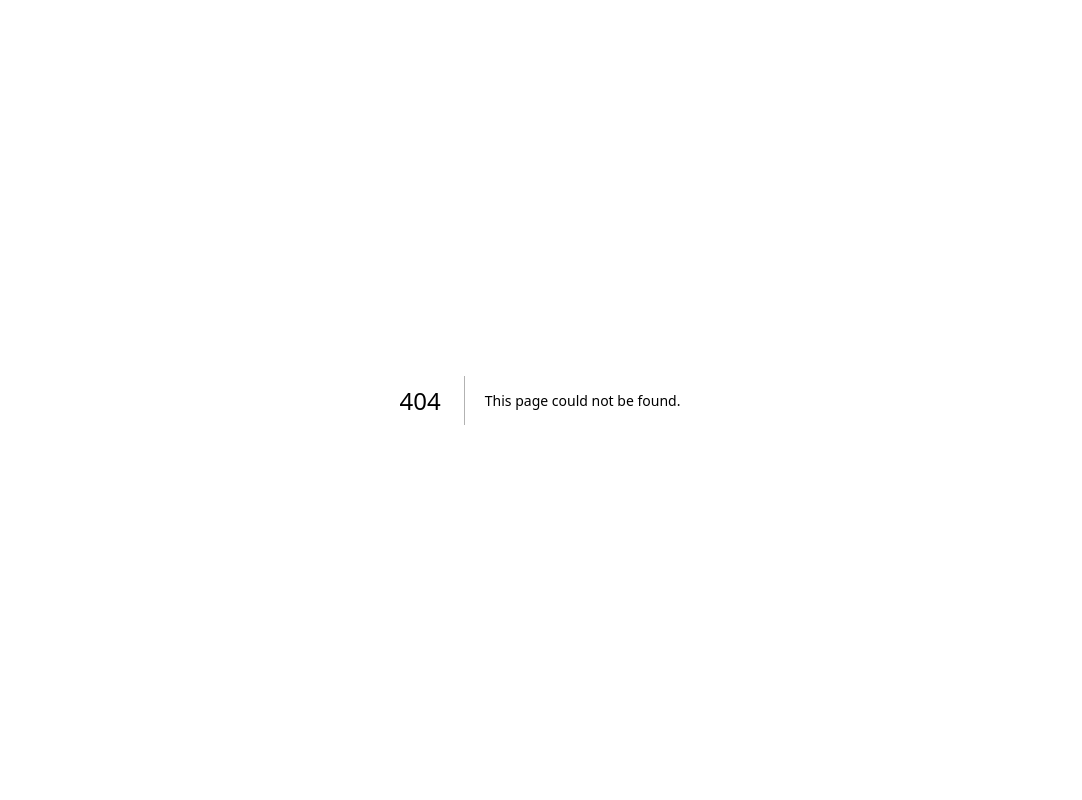
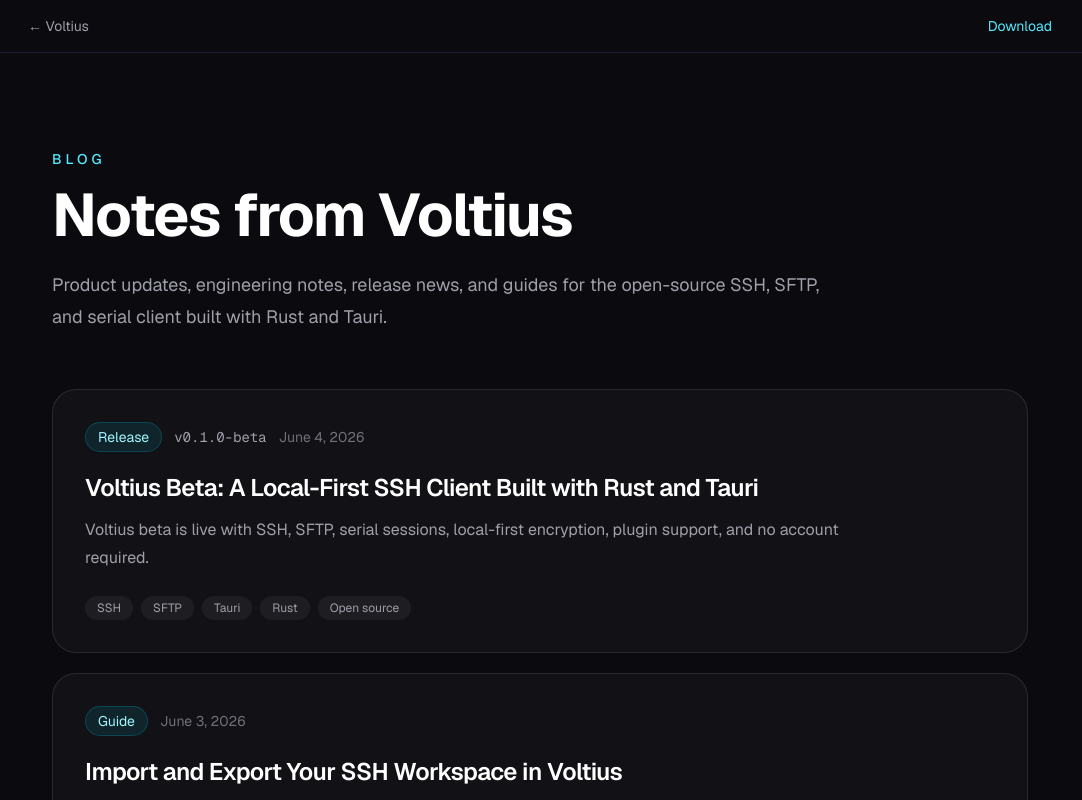
Before and after one commit to VoltiusApp/web, a Next.js app in the folder landing/: page /blog in a window 1280 px wide. Before the commit this address had no page. Shown: the top 800 px of the page, without its empty margins (100-1182 px from the left). Built offline with nearby package versions, Linux system fonts and the light colour scheme.

Commit message:
rename changelog section to blog

```diff
--- a/landing/app/changelog/[slug]/page.tsx
+++ b/landing/app/blog/[slug]/page.tsx
@@ -3,27 +3,27 @@
 import { notFound } from "next/navigation";
 import { MDXRemote } from "next-mdx-remote/rsc";
 import {
-  formatChangelogDate,
-  getChangelogPost,
-  getChangelogPosts,
-} from "../../lib/changelog";
+  formatBlogDate,
+  getBlogPost,
+  getBlogPosts,
+} from "../../lib/blog";
 import { mdxComponents } from "../../../mdx-components";
 
-type ChangelogPostPageProps = {
+type BlogPostPageProps = {
   params: Promise<{ slug: string }>;
 };
 
 export function generateStaticParams() {
-  return getChangelogPosts().map((post) => ({ slug: post.slug }));
+  return getBlogPosts().map((post) => ({ slug: post.slug }));
 }
 
-export async function generateMetadata({ params }: ChangelogPostPageProps): Promise<Metadata> {
+export async function generateMetadata({ params }: BlogPostPageProps): Promise<Metadata> {
   const { slug } = await params;
-  const post = getChangelogPost(slug);
+  const post = getBlogPost(slug);
 
   if (!post) {
     return {
-      title: "Changelog — Voltius",
+      title: "Blog — Voltius",
     };
   }
 
@@ -40,9 +40,9 @@
   };
 }
 
-export default async function ChangelogPostPage({ params }: ChangelogPostPageProps) {
+export default async function BlogPostPage({ params }: BlogPostPageProps) {
   const { slug } = await params;
-  const post = getChangelogPost(slug);
+  const post = getBlogPost(slug);
 
   if (!post) notFound();
 
@@ -50,8 +50,8 @@
     <div className="min-h-screen bg-[#0a0a0f] text-[#f0f0f5]">
       <header className="border-b border-[#1e1e2e] px-6 py-4">
         <div className="mx-auto flex max-w-3xl items-center justify-between">
-          <Link href="/changelog" className="text-sm text-zinc-400 transition-colors hover:text-zinc-200">
-            ← Changelog
+          <Link href="/blog" className="text-sm text-zinc-400 transition-colors hover:text-zinc-200">
+            ← Blog
           </Link>
           <Link href="/" className="text-sm text-zinc-500 transition-colors hover:text-zinc-300">
             Voltius
@@ -65,7 +65,7 @@
             {post.category}
           </span>
           {post.version && <span className="font-mono text-zinc-400">{post.version}</span>}
-          <time dateTime={post.date}>{formatChangelogDate(post.date)}</time>
+          <time dateTime={post.date}>{formatBlogDate(post.date)}</time>
         </div>
 
         <h1 className="text-4xl font-bold tracking-tight text-white sm:text-5xl">
--- a/landing/app/changelog/page.tsx
+++ b/landing/app/blog/page.tsx
@@ -1,16 +1,16 @@
 import type { Metadata } from "next";
 import Link from "next/link";
 import Footer from "../components/Footer";
-import { formatChangelogDate, getChangelogPosts } from "../lib/changelog";
+import { formatBlogDate, getBlogPosts } from "../lib/blog";
 
 export const metadata: Metadata = {
-  title: "Changelog — Voltius",
+  title: "Blog — Voltius",
   description:
-    "Product updates, release notes, and engineering news from Voltius, the open-source SSH, SFTP, and serial client.",
+    "Product updates, engineering notes, and guides from Voltius, the open-source SSH, SFTP, and serial client.",
 };
 
-export default function ChangelogPage() {
-  const posts = getChangelogPosts();
+export default function BlogPage() {
+  const posts = getBlogPosts();
 
   return (
     <div className="min-h-screen bg-[#0a0a0f] text-[#f0f0f5]">
@@ -28,14 +28,14 @@
       <main className="mx-auto max-w-5xl px-6 py-16 sm:py-24">
         <div className="max-w-3xl">
           <p className="mb-4 text-sm font-medium uppercase tracking-[0.28em] text-cyan-300">
-            Changelog
+            Blog
           </p>
           <h1 className="text-4xl font-bold tracking-tight text-white sm:text-6xl">
-            Product updates from Voltius
+            Notes from Voltius
           </h1>
           <p className="mt-6 text-lg leading-8 text-zinc-400">
-            Release notes, product news, and technical updates for the open-source SSH,
-            SFTP, and serial client built with Rust and Tauri.
+            Product updates, engineering notes, release news, and guides for the open-source
+            SSH, SFTP, and serial client built with Rust and Tauri.
           </p>
         </div>
 
@@ -45,13 +45,13 @@
               key={post.slug}
               className="group rounded-3xl border border-white/10 bg-white/[0.03] p-6 transition-colors hover:border-cyan-400/40 hover:bg-white/[0.05] sm:p-8"
             >
-              <Link href={`/changelog/${post.slug}`} className="block">
+              <Link href={`/blog/${post.slug}`} className="block">
                 <div className="mb-5 flex flex-wrap items-center gap-3 text-sm text-zinc-500">
                   <span className="rounded-full border border-cyan-400/20 bg-cyan-400/10 px-3 py-1 text-cyan-200">
                     {post.category}
                   </span>
                   {post.version && <span className="font-mono text-zinc-400">{post.version}</span>}
-                  <span>{formatChangelogDate(post.date)}</span>
+                  <span>{formatBlogDate(post.date)}</span>
                 </div>
                 <h2 className="text-2xl font-semibold tracking-tight text-white transition-colors group-hover:text-cyan-100">
                   {post.title}
--- a/landing/app/components/Footer.tsx
+++ b/landing/app/components/Footer.tsx
@@ -29,8 +29,8 @@
           <a href="https://docs.voltius.app" className="hover:text-zinc-300 transition-colors">
             Docs
           </a>
-          <Link href="/changelog" className="hover:text-zinc-300 transition-colors">
-            Changelog
+          <Link href="/blog" className="hover:text-zinc-300 transition-colors">
+            Blog
           </Link>
           <Link href="/#pricing" className="hover:text-zinc-300 transition-colors">
             Pricing
--- a/landing/app/components/Navbar.tsx
+++ b/landing/app/components/Navbar.tsx
@@ -10,7 +10,7 @@
   { label: "Features", href: "#features" },
   { label: "Demo", href: "#demo" },
   { label: "Pricing", href: "#pricing" },
-  { label: "Changelog", href: "/changelog" },
+  { label: "Blog", href: "/blog" },
   { label: "Download", href: "#download" },
 ];
 
--- a/landing/app/lib/changelog.ts
+++ b/landing/app/lib/blog.ts
@@ -2,7 +2,7 @@
 import path from "node:path";
 import matter from "gray-matter";
 
-export type ChangelogPost = {
+export type BlogPost = {
   slug: string;
   title: string;
   description: string;
@@ -14,11 +14,11 @@
   content: string;
 };
 
-const changelogDir = path.join(process.cwd(), "content", "changelog");
+const blogContentDir = path.join(process.cwd(), "content", "blog");
 
-function readPost(fileName: string): ChangelogPost {
+function readPost(fileName: string): BlogPost {
   const slug = fileName.replace(/\.mdx$/, "");
-  const fullPath = path.join(changelogDir, fileName);
+  const fullPath = path.join(blogContentDir, fileName);
   const file = fs.readFileSync(fullPath, "utf8");
   const { data, content } = matter(file);
 
@@ -37,22 +37,22 @@
 
 function readPosts() {
   return fs
-    .readdirSync(changelogDir)
+    .readdirSync(blogContentDir)
     .filter((fileName) => fileName.endsWith(".mdx"))
     .map(readPost);
 }
 
-export function getChangelogPosts() {
+export function getBlogPosts() {
   return readPosts()
     .filter((post) => !post.draft)
     .sort((a, b) => Date.parse(b.date) - Date.parse(a.date));
 }
 
-export function getChangelogPost(slug: string) {
-  return getChangelogPosts().find((post) => post.slug === slug);
+export function getBlogPost(slug: string) {
+  return getBlogPosts().find((post) => post.slug === slug);
 }
 
-export function formatChangelogDate(date: string) {
+export function formatBlogDate(date: string) {
   return new Intl.DateTimeFormat("en", {
     month: "long",
     day: "numeric",
--- a/landing/content/changelog/import-export-ssh-workspace.mdx
+++ b/landing/content/blog/import-export-ssh-workspace.mdx
@@ -53,7 +53,7 @@
 
 That optional encryption matters because export files can contain infrastructure metadata and credentials depending on what you choose to include. A readable export is useful for migration. An encrypted export is better for storage, archival, and moving backups between devices.
 
-If you want to sync the encrypted workspace between devices instead of moving export files manually, read [Local-First SSH with End-to-End Encrypted Sync](/changelog/local-first-e2ee-sync).
+If you want to sync the encrypted workspace between devices instead of moving export files manually, read [Local-First SSH with End-to-End Encrypted Sync](/blog/local-first-e2ee-sync).
 
 For infrastructure software, trust is partly about encryption and security. It is also about reversibility. A tool that can import your data but cannot export it cleanly still creates lock-in.
 
@@ -65,11 +65,11 @@
 
 If you later enable sync, Voltius syncs encrypted data. The sync backend does not receive plaintext hostnames, usernames, keys, passwords, or notes.
 
-This same local-first direction is introduced in the [Voltius beta launch post](/changelog/voltius-beta-launch).
+This same local-first direction is introduced in the [Voltius beta launch post](/blog/voltius-beta-launch).
 
 ## Where this belongs
 
-Specific importer walkthroughs are probably better as docs than changelog posts. A changelog article should explain the product direction: Voltius treats SSH data as portable user-owned data.
+Specific importer walkthroughs are probably better as docs than blog posts. This article should explain the product direction: Voltius treats SSH data as portable user-owned data.
 
 The detailed steps can live in documentation, while the product principle stays simple: import when you arrive, export whenever you want, and keep the core SSH workflow local-first.
 
--- a/landing/content/changelog/local-first-e2ee-sync.mdx
+++ b/landing/content/blog/local-first-e2ee-sync.mdx
@@ -50,7 +50,7 @@
 
 Voltius currently has two sync paths with different tradeoffs: encrypted Gist sync and paid Voltius cloud sync.
 
-For one-off backups or migrations instead of continuous sync, see [Import and Export Your SSH Workspace in Voltius](/changelog/import-export-ssh-workspace).
+For one-off backups or migrations instead of continuous sync, see [Import and Export Your SSH Workspace in Voltius](/blog/import-export-ssh-workspace).
 
 ## Free encrypted Gist sync
 
--- a/landing/content/changelog/sftp-host-to-host-workflows.mdx
+++ b/landing/content/blog/sftp-host-to-host-workflows.mdx
@@ -48,7 +48,7 @@
 
 This deserves its own deeper write-up, but the short version is simple: Voltius tries to use normal streaming for single files and a tar path when batching can make the workflow faster.
 
-For the technical details, read [How Voltius Speeds Up SFTP with Tar Acceleration](/changelog/sftp-tar-acceleration).
+For the technical details, read [How Voltius Speeds Up SFTP with Tar Acceleration](/blog/sftp-tar-acceleration).
 
 ## Why this belongs in the SSH client
 
--- a/landing/content/changelog/sftp-tar-acceleration.mdx
+++ b/landing/content/blog/sftp-tar-acceleration.mdx
@@ -18,7 +18,7 @@
 
 Voltius adds tar acceleration for those cases.
 
-For the product-level SFTP workflow, start with [SFTP Workflows Beyond Local File Transfers](/changelog/sftp-host-to-host-workflows).
+For the product-level SFTP workflow, start with [SFTP Workflows Beyond Local File Transfers](/blog/sftp-host-to-host-workflows).
 
 <video poster="/changelog/sftp-tar-acceleration-poster.jpg">
   <source src="/changelog/sftp-tar-acceleration-demo.mp4" type="video/mp4" />
--- a/landing/content/changelog/voltius-beta-launch.mdx
+++ b/landing/content/blog/voltius-beta-launch.mdx
@@ -28,14 +28,14 @@
 - SFTP browsing and transfers, including host-to-host workflows.
 - Local terminal support for Bash, Zsh, Fish, PowerShell, WSL, Git Bash, and CMD.
 - Split panes with broadcast input.
-- Import existing data from supported sources. Read more in [Import and Export Your SSH Workspace in Voltius](/changelog/import-export-ssh-workspace).
+- Import existing data from supported sources. Read more in [Import and Export Your SSH Workspace in Voltius](/blog/import-export-ssh-workspace).
 - Local-first encrypted storage.
-- Optional end-to-end encrypted sync. See [Local-First SSH with End-to-End Encrypted Sync](/changelog/local-first-e2ee-sync) for the sync model.
+- Optional end-to-end encrypted sync. See [Local-First SSH with End-to-End Encrypted Sync](/blog/local-first-e2ee-sync) for the sync model.
 - Plugin support through the official registry or a custom repository.
 
 Voltius also includes infrastructure-focused tools like Docker, Proxmox LXC, process management, and live system metrics so you can do more without switching between separate apps.
 
-For file transfer workflows, the SFTP experience is covered in more detail in [SFTP Workflows Beyond Local File Transfers](/changelog/sftp-host-to-host-workflows).
+For file transfer workflows, the SFTP experience is covered in more detail in [SFTP Workflows Beyond Local File Transfers](/blog/sftp-host-to-host-workflows).
 
 ![Voltius workspace showing terminal panes, SFTP, and infrastructure tools](/changelog/voltius-beta-workspace.jpg)
 
```
